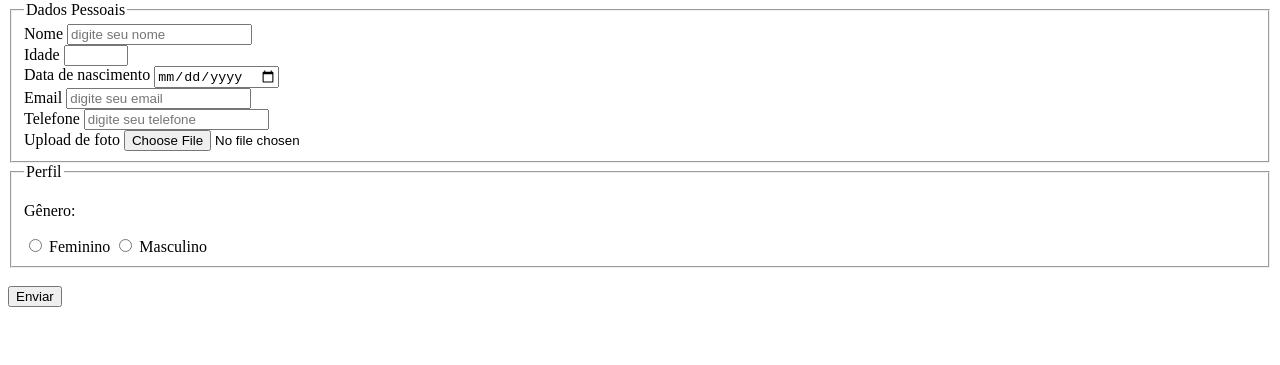
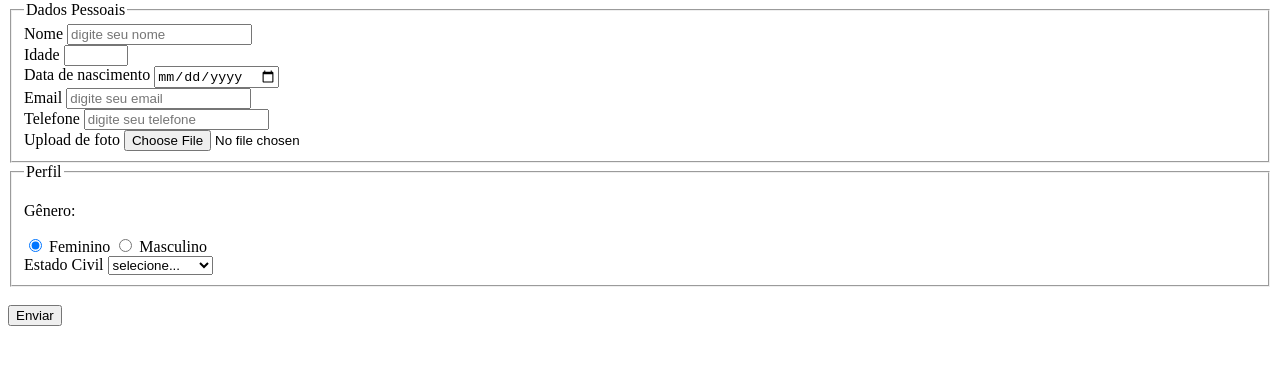
Before and after one commit to bonisvc/portfolio, a plain HTML site: page pesquisa-culturama/index.html in a window 1280 px wide. Shown: the part 79-444 px from the top of the page. Drawn offline with Linux system fonts and the light colour scheme.

Commit message:
marital status options added

```diff
--- a/pesquisa-culturama/index.html
+++ b/pesquisa-culturama/index.html
@@ -39,10 +39,21 @@
                     <legend>Perfil</legend>
 
                     <p>Gênero:</p>
-                    <input type="radio" name="userGender" value="feminino">
+                    <input type="radio" name="userGender" value="feminino" checked="true">
                         <label for="userGender">Feminino</label>
                     <input type="radio" name="userGender" value="masculino">
                         <label for="userGender">Masculino</label>
+                    <br>
+                    <label for="maritalStatus">Estado Civil</label>
+                    <select name="maritalStatus">
+                        <option value="notInformed">selecione...</option>
+                        <option value="single">Solteira (o)</option>
+                        <option value="married">Casada (o)</option>
+                        <option value="widow">Viúva (o)</option>
+                        <option value="divorced">Divorciada (o)</option>
+                        <option value="stableJoin">União Estável</option>
+                    </select>
+                    <br>
 
                 </fieldset>
 
```
